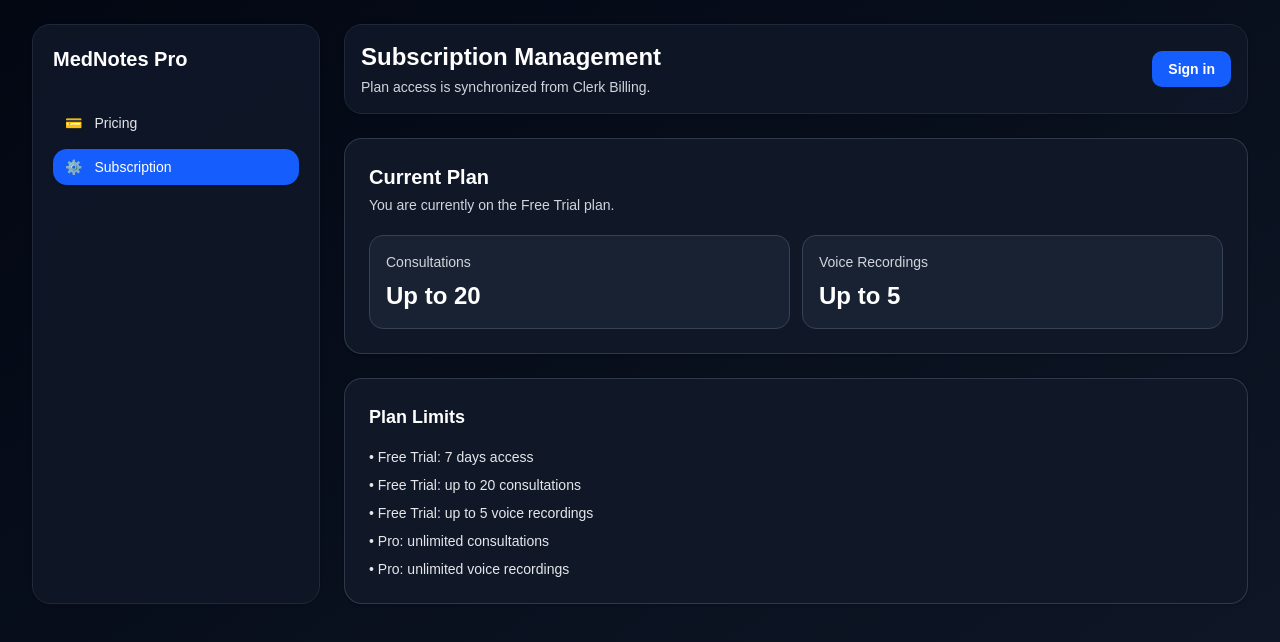
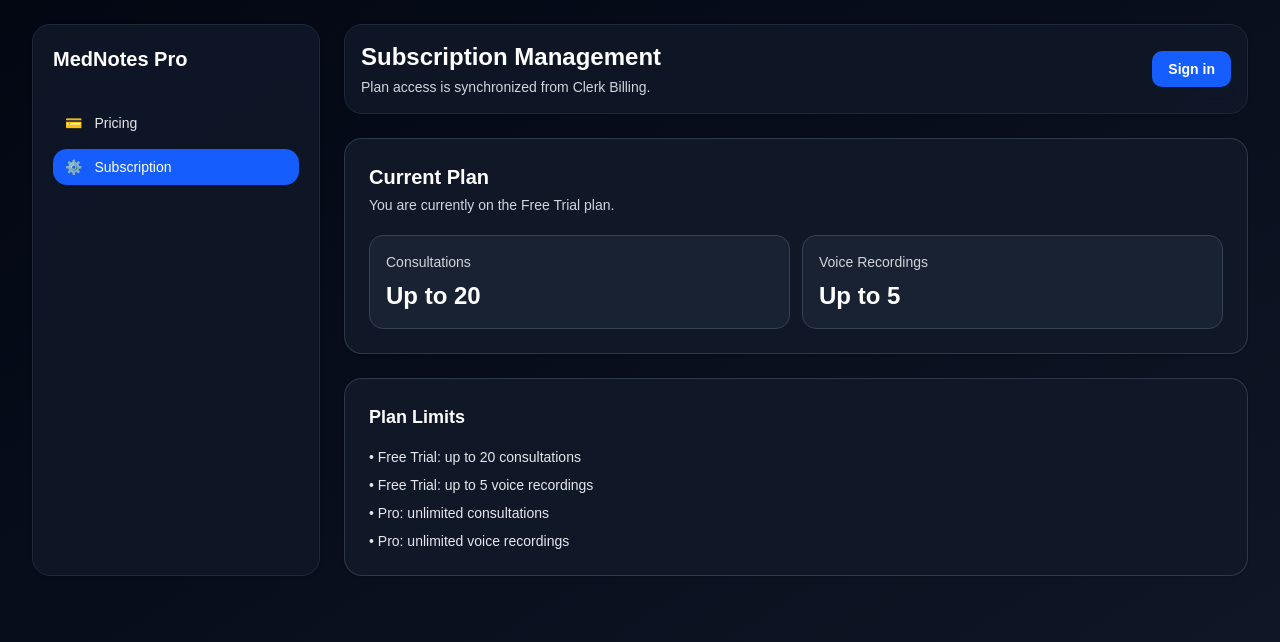
Before and after one commit to SteveMuiyuro/saas, a Next.js app: page /subscription in a window 1280 px wide. Shown: the top 642 px of the page. Built offline with nearby package versions, Linux system fonts and the light colour scheme; no server answers.

Commit message:
Update subscription plan limits copy for signed-out users

```diff
--- a/pages/subscription.tsx
+++ b/pages/subscription.tsx
@@ -39,7 +39,6 @@ export default function SubscriptionPage() {
         <Card>
           <h3 className="text-lg font-semibold text-gray-900 dark:text-white">Plan Limits</h3>
           <ul className="mt-4 space-y-2 text-sm text-gray-700 dark:text-gray-200">
-            <li>• Free Trial: {FREE_TRIAL_LIMITS.trialDays} days access</li>
             <li>• Free Trial: up to {FREE_TRIAL_LIMITS.consultations} consultations</li>
             <li>• Free Trial: up to {FREE_TRIAL_LIMITS.voiceRecordings} voice recordings</li>
             <li>• Pro: unlimited consultations</li>
```
